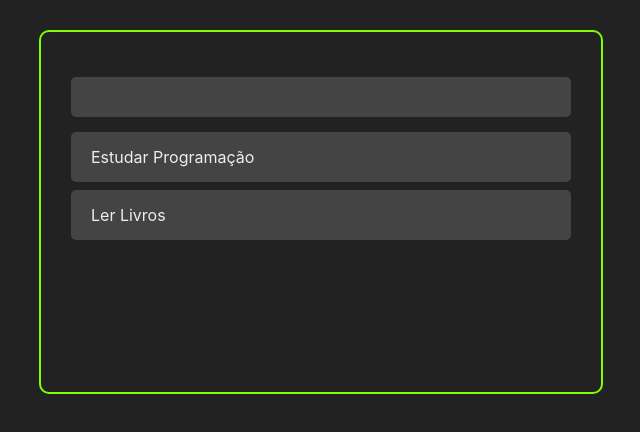
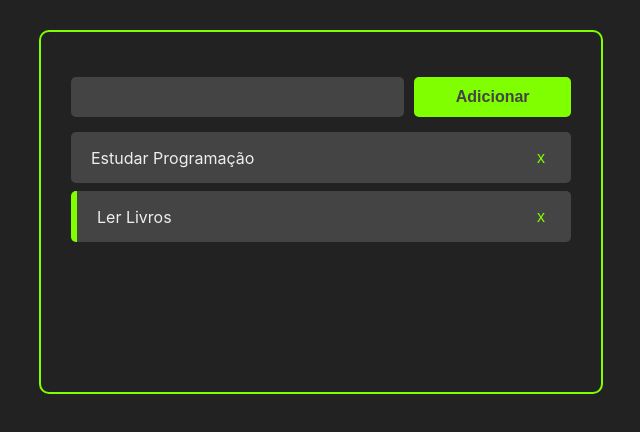
Before and after one commit to leolsouza/project_tasks_reactjs, a React (Create React App) app: page / in a window 1280 px wide. Shown: the top 432 px of the page, without its empty margins (319-959 px from the left). Built offline with nearby package versions, Linux system fonts and the light colour scheme; the HTML template or start-up script is replaced by a standard one.

Commit message:
create_animation_taskcompleted_and_buttonremove

```diff
--- a/package.json
+++ b/package.json
@@ -9,6 +9,7 @@
     "react": "^18.2.0",
     "react-dom": "^18.2.0",
     "react-scripts": "5.0.1",
+    "uuid": "^8.3.2",
     "web-vitals": "^2.1.4"
   },
   "scripts": {
--- a/src/App.jsx
+++ b/src/App.jsx
@@ -1,4 +1,6 @@
 import { useState } from "react";
+import {v4 as uuidv4} from 'uuid';
+
 import "./App.css";
 import AddTask from "./components/AddTask";
 import Tasks from "./components/Tasks";
@@ -15,14 +17,44 @@ const App = () => {
       title: "Ler Livros",
       completed: true,
     },
+  ]);
 
+  const handleTaskClick = (taskId) => {
+    const newTasks = tasks.map((task) => {
+      if (task.id === taskId) return { ...task, completed: !task.completed}
 
-  ]);
+      return task;
+    });
+
+    setTasks(newTasks);
+  };
+
+  const handleTaskAddition = (inputData) => {
+    const newTasks = [
+      ...tasks,
+      {
+        title: inputData,
+        id: uuidv4(),
+        completed:false
+      }
+    ];
+
+    setTasks(newTasks);
+  };
+
+  const handleTaskDeletion = (taskId) => {
+    const newTasks = tasks.filter(task => task.id !== taskId)
+    setTasks(newTasks);
+  }
 
   return (
     <div className="container">
-      <AddTask />
-      <Tasks tasks={tasks}/>
+      <AddTask handleTaskAddition={handleTaskAddition}/>
+      <Tasks
+        tasks={tasks}
+        handleTaskClick={handleTaskClick}
+        handleTaskDeletion={handleTaskDeletion}
+      />
     </div>
   );
 };
--- a/src/components/AddTask.css
+++ b/src/components/AddTask.css
@@ -14,3 +14,8 @@
     color: #eee;
     font-size: 16px;
 }
+
+.add-task-button-container{
+    margin-left: 10px;
+    flex: 1;
+}
--- a/src/components/AddTask.jsx
+++ b/src/components/AddTask.jsx
@@ -1,11 +1,32 @@
-import './AddTask.css';
+import { useState } from "react";
+import "./AddTask.css";
+import Button from "./Button";
 
-const AddTask = () => {
-    return (
-        <div className='add-task-container'>
-            <input className="add-task-input" type='text'/>
-        </div>
-     );
-}
+const AddTask = ({handleTaskAddition}) => {
+
+    const [inputData, setInputData] = useState('');
+
+    const handleInputChange = (e) => {
+        setInputData(e.target.value);
+    }
+
+    const handleAddTaskClick = () => {
+        handleTaskAddition(inputData);
+        setInputData('');
+    }
+
+  return (
+    <div className="add-task-container">
+      <input onChange={handleInputChange}
+      value={inputData}
+      className="add-task-input"
+      type="text"
+      />
+      <div className="add-task-button-container">
+        <Button click={handleAddTaskClick}>Adicionar</Button>
+      </div>
+    </div>
+  );
+};
 
 export default AddTask;
--- a/src/components/Button.css
+++ b/src/components/Button.css
@@ -1,4 +1,4 @@
-.add-task-button{
+.button{
     background-color: chartreuse;
     height: 40px;
     padding: 0 10px;
--- a/src/components/Button.jsx
+++ b/src/components/Button.jsx
@@ -1,3 +1,5 @@
+import './Button.css';
+
 const Button = ({children, click}) => {
     return (
         <button className='button' onClick={click}>
--- a/src/components/TaskItem.css
+++ b/src/components/TaskItem.css
@@ -8,3 +8,14 @@
     color: #eee;
     align-items: center;
 }
+
+.task-title{
+    cursor: pointer;
+}
+
+.remove-task-button{
+    background-color: #444;
+    border: none;
+    font-size: 16px;
+    color: chartreuse;
+}
--- a/src/components/TaskItem.jsx
+++ b/src/components/TaskItem.jsx
@@ -1,7 +1,25 @@
-import './TaskItem.css';
+import "./TaskItem.css";
 
-const TaskItem = ({task}) => {
-    return <div className='task-container'>{task.title}</div>;
+const TaskItem = ({ task, handleTaskClick, handleTaskDeletion }) => {
+  return (
+    <div
+      className="task-container"
+      style={task.completed ? { borderLeft: "6px solid chartreuse" } : {}}
+    >
+      <div className="task-title" onClick={() => handleTaskClick(task.id)}>
+        {task.title}
+      </div>
+
+      <div className="buttons-container">
+        <button
+          className="remove-task-button"
+          onClick={() => handleTaskDeletion(task.id)}
+        >
+          x
+        </button>
+      </div>
+    </div>
+  );
 };
 
 export default TaskItem;
--- a/src/components/Tasks.jsx
+++ b/src/components/Tasks.jsx
@@ -1,10 +1,14 @@
-import Task from "./TaskItem";
+import TaskItem from "./TaskItem";
 
-const Tasks = ({ tasks }) => {
+const Tasks = ({ tasks, handleTaskClick, handleTaskDeletion }) => {
   return (
     <div>
       {tasks.map((task) => (
-        <Task task={task}/>
+        <TaskItem
+          task={task}
+          handleTaskClick={handleTaskClick}
+          handleTaskDeletion={handleTaskDeletion}
+        />
       ))}
     </div>
   );
```
Also changed, not shown: 1 other file (tests, documents, lock files or other folders).
